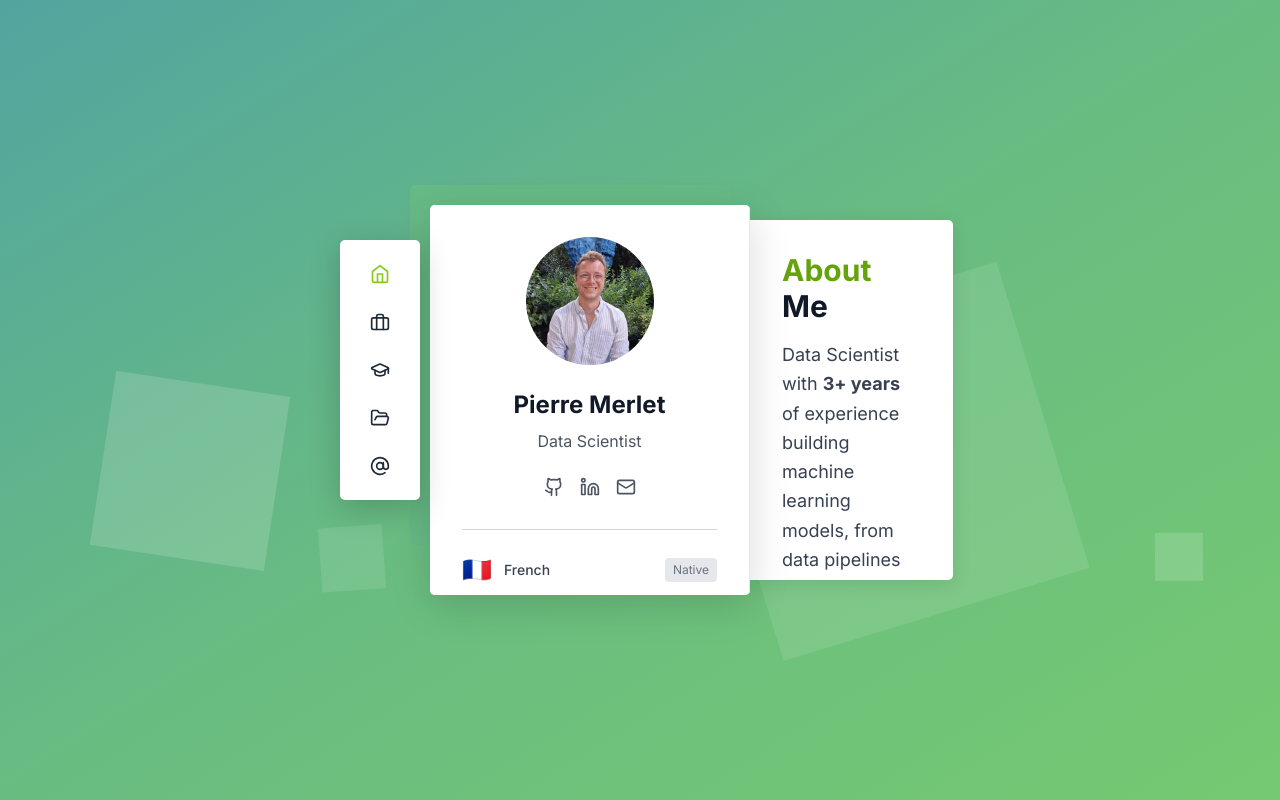
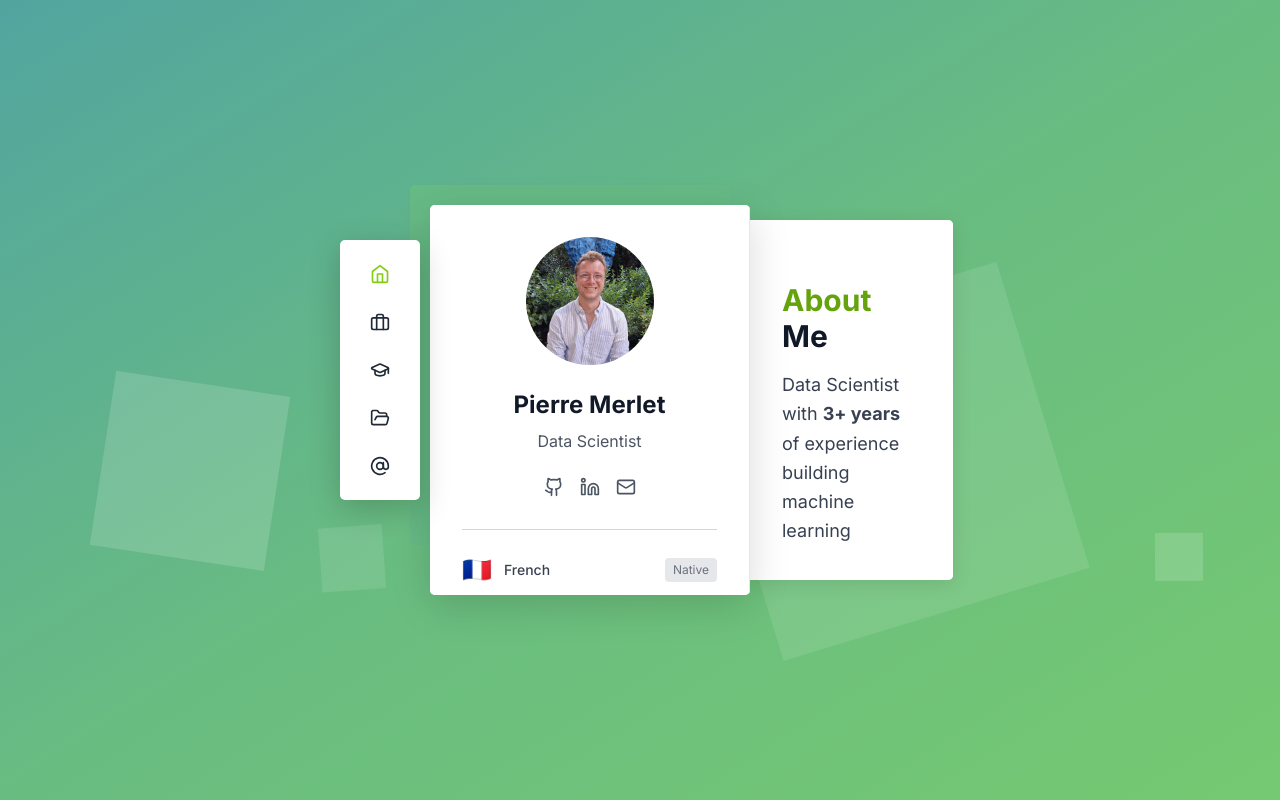
Before and after one commit to PierreMrt/nextjs-portfolio, a Next.js app: page / in a window 1280 px wide. Built offline with nearby package versions, Linux system fonts and the light colour scheme.

Commit message:
added mask to content container to avoid text near border when scrolling

```diff
--- a/app/globals.css
+++ b/app/globals.css
@@ -132,6 +132,35 @@
   -webkit-overflow-scrolling: touch;
 }
 
+/* Top mask - white*/
+.content-container::before {
+  content: '';
+  position: sticky;
+  top: 0;
+  left: 0;
+  right: 0;
+  height: 30px;
+  background-color: white;
+  z-index: 4;
+  pointer-events: none;
+  display: block;
+}
+
+/* Bottom mask - white*/
+.content-container::after {
+  content: '';
+  position: sticky;
+  bottom: 0;
+  left: 0;
+  right: 0;
+  height: 30px;
+  background-color: white;
+  z-index: 4;
+  pointer-events: none;
+  display: block;
+  margin-top: -60px;
+}
+
 /* Tablet and mobile responsive adjustments */
 @media (max-width: 1024px) {
   .portfolio-container {
@@ -203,6 +232,11 @@
     box-shadow: none;
     flex: 1;
   }
+
+  .content-container::before,
+  .content-container::after {
+    display: none;
+  }
 }
 
 @layer utilities {
--- a/components/layout/ContentPanel.tsx
+++ b/components/layout/ContentPanel.tsx
@@ -29,7 +29,7 @@ export default function ContentPanel({ activeSection }: ContentPanelProps) {
   }
 
   return (
-    <div className="p-8 md:p-8 max-md:p-6">
+    <div className="px-8 md:p-8 max-md:p-6">
       <div className="max-md:pb-4">
         {renderSection()}
       </div>
```
